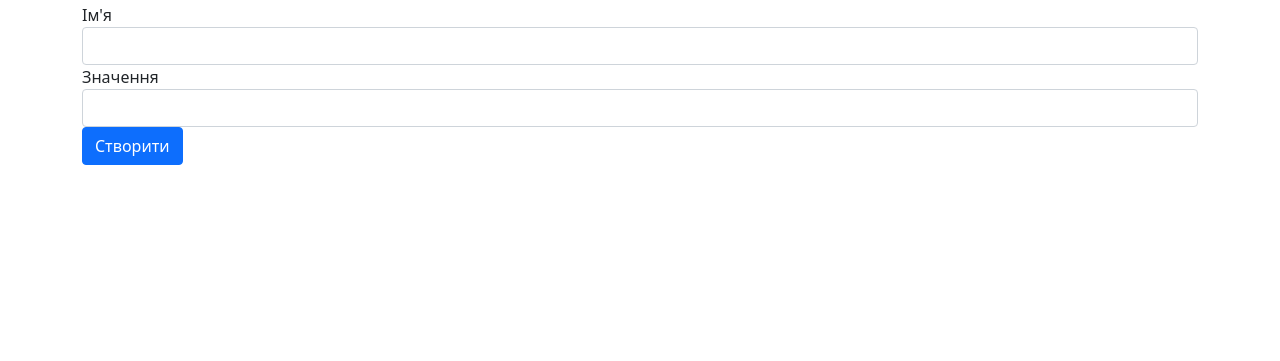
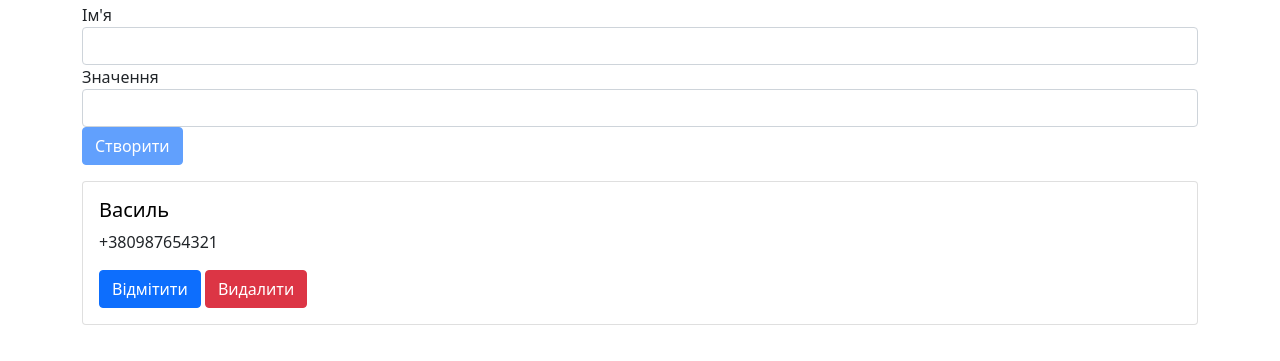
Before and after one commit to vasyl1312/rest_api_vladilen, a website with bundled scripts: page client/index.html in a window 1280 px wide. Shown: the part 69-430 px from the top of the page. Built offline with nearby package versions, Linux system fonts and the light colour scheme.

Commit message:
add markContact,removeContact,disablad empty input

```diff
--- a/client/frontend.js
+++ b/client/frontend.js
@@ -8,7 +8,17 @@ new Vue({
         name: '',
         value: ''
       },
-      contacts: []
+      contacts: [{
+        id: 1,
+        name: 'Василь',
+        value: '+380987654321',
+        marked: false
+      }]
+    }
+  },
+  computed: {
+    canCreate() {
+      return this.form.value.trim() && this.form.name.trim()
     }
   },
   methods: {
@@ -21,6 +31,13 @@ new Vue({
         id: Date.now()
       })
       this.form.name = this.form.value = ''
+    },
+    markContact(id) {
+      const contact = this.contacts.find(c => c.id === id)
+      contact.marked = true
+    },
+    removeContact(id) {
+
     }
   }
 })
--- a/client/index.html
+++ b/client/index.html
@@ -11,9 +11,14 @@
       crossorigin="anonymous"
     />
     <title>Rest API</title>
+    <style>
+      [v-cloak] {
+        display: none;
+      }
+    </style>
   </head>
   <body>
-    <div class="container pt-3" id="app">
+    <div class="container pt-3" id="app" v-cloak>
       <h1>REST API</h1>
       <form class="form-inline mb-3" @submit.prevent="createContact">
         <div class="form-group mr-5">
@@ -34,17 +39,35 @@
             v-model="form.value"
           />
         </div>
-        <button class="btn btn-primary" type="submit">Створити</button>
+        <button class="btn btn-primary" type="submit" :disabled="!canCreate">
+          Створити
+        </button>
       </form>
 
-      <div class="card mb-3" v-for="contact in contacts">
-        <div class="card-body">
-          <h5 class="card-title">{{contact.name}}</h5>
-          <p class="card-text">{{contact.value}}</p>
-          <button class="btn btn-primary">Відмінити</button>
-          <button class="btn btn-danger">Видалити</button>
+      <div v-if="contacts.length">
+        <div class="card mb-3" v-for="contact in contacts">
+          <div class="card-body">
+            <h5
+              class="card-title"
+              :style="{color: contact.marked ? 'red' : 'black'}"
+            >
+              {{contact.name}}
+            </h5>
+            <p class="card-text">{{contact.value}}</p>
+            <button
+              class="btn btn-primary"
+              @click="markContact(contact.id)"
+              :disabled="contact.marked"
+            >
+              Відмітити
+            </button>
+            <button class="btn btn-danger" @click="removeContact(contact.id)">
+              Видалити
+            </button>
+          </div>
         </div>
       </div>
+      <p v-else>Контактів поки-що немає</p>
     </div>
 
     <script type="module" src="frontend.js"></script>
```
